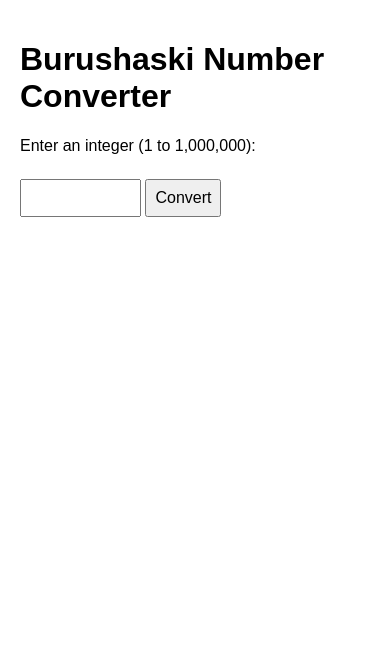
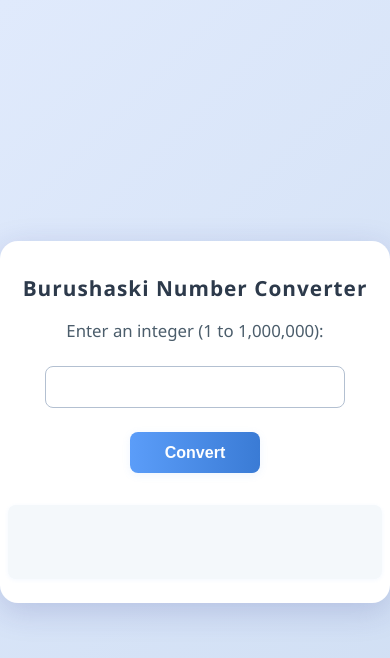
Before and after one commit to farissalman12/burushashki-number-converter, a plain HTML site: page index.html in a window 390 px wide. Drawn offline with Linux system fonts and the light colour scheme.

Commit message:
Enhance UI with modern CSS: card layout, gradients, improved buttons and mobile responsiveness

```diff
--- a/index.html
+++ b/index.html
@@ -6,31 +6,107 @@
     <title>Burushaski Number Converter</title>
     <style>
       body {
-        font-family: Arial, sans-serif;
-        padding: 20px;
-        max-width: 600px;
-        margin: auto;
+        background: linear-gradient(135deg, #e0eafc 0%, #cfdef3 100%);
+        min-height: 100vh;
+        font-family: "Segoe UI", Arial, sans-serif;
+        display: flex;
+        align-items: center;
+        justify-content: center;
+        margin: 0;
       }
-      input,
+      .container {
+        background: #fff;
+        border-radius: 18px;
+        box-shadow: 0 8px 32px 0 rgba(31, 38, 135, 0.18);
+        padding: 2.5rem 2rem 2rem 2rem;
+        max-width: 400px;
+        width: 100%;
+        text-align: center;
+        transition: box-shadow 0.3s;
+      }
+      .container:hover {
+        box-shadow: 0 12px 40px 0 rgba(31, 38, 135, 0.22);
+      }
+      h1 {
+        color: #2d3a4b;
+        font-size: 2rem;
+        margin-bottom: 0.5rem;
+        letter-spacing: 1px;
+      }
+      p {
+        color: #4b5d6b;
+        margin-bottom: 1.5rem;
+        font-size: 1.05rem;
+      }
+      input[type="number"] {
+        width: 80%;
+        padding: 0.7rem 1rem;
+        border: 1.5px solid #b3c0d1;
+        border-radius: 8px;
+        font-size: 1.1rem;
+        outline: none;
+        margin-bottom: 1rem;
+        transition: border-color 0.2s, box-shadow 0.2s;
+        box-sizing: border-box;
+      }
+      input[type="number"]:focus {
+        border-color: #5b9df9;
+        box-shadow: 0 0 0 2px #b3d1ff55;
+      }
       button {
-        font-size: 1rem;
-        padding: 8px;
-        margin-top: 8px;
+        background: linear-gradient(90deg, #5b9df9 0%, #3a7bd5 100%);
+        color: #fff;
+        border: none;
+        border-radius: 8px;
+        padding: 0.7rem 2.2rem;
+        font-size: 1.1rem;
+        font-weight: 600;
+        cursor: pointer;
+        box-shadow: 0 2px 8px 0 rgba(90, 155, 249, 0.1);
+        transition: background 0.2s, transform 0.1s;
+        margin-top: 0.5rem;
+      }
+      button:hover,
+      button:focus {
+        background: linear-gradient(90deg, #3a7bd5 0%, #5b9df9 100%);
+        transform: translateY(-2px) scale(1.03);
       }
       #result {
-        margin-top: 20px;
+        margin-top: 2rem;
         font-weight: bold;
+        font-size: 1.2rem;
+        color: #2d3a4b;
+        min-height: 2.2em;
+        background: #f4f8fb;
+        border-radius: 8px;
+        padding: 1rem 0.5rem;
+        box-shadow: 0 1px 4px 0 rgba(90, 155, 249, 0.07);
+        transition: background 0.2s;
+      }
+      @media (max-width: 500px) {
+        .container {
+          padding: 1.2rem 0.5rem 1.5rem 0.5rem;
+          max-width: 98vw;
+        }
+        h1 {
+          font-size: 1.3rem;
+        }
+        input[type="number"],
+        button {
+          font-size: 1rem;
+        }
       }
     </style>
   </head>
   <body>
-    <h1>Burushaski Number Converter</h1>
-    <p>Enter an integer (1 to 1,000,000):</p>
-    <input id="numberInput" type="number" min="1" max="1000000" />
-    <button onclick="convertNumber()">Convert</button>
-
-    <div id="result"></div>
-
+    <div class="container">
+      <h1>Burushaski Number Converter</h1>
+      <p>Enter an integer (1 to 1,000,000):</p>
+      <input id="numberInput" type="number" min="1" max="1000000" />
+      <br />
+      <button onclick="convertNumber()">Convert</button>
+      <div id="result"></div>
+    </div>
     <script>
       const units = {
         1: "hik",
@@ -43,14 +119,12 @@
         8: "altambi",
         9: "huntí",
       };
-
       const tens = {
         1: "altar", // 20
         2: "alto-altar", // 40
         3: "iski-altar", // 60
         4: "walti-altar", // 80
       };
-
       function convert(num) {
         if (!Number.isInteger(num)) {
           throw new Error("Input must be an integer.");
@@ -63,97 +137,73 @@
         if (num > 1000000) {
           throw new Error("Maximum allowed value is 1,000,000.");
         }
-
         if (num < 10) {
           return units[num];
         }
-
         if (num < 20) {
           return "turma-" + units[num - 10];
         }
-
         if (num < 100) {
           return convertBelow100(num);
         }
-
         if (num < 1000) {
           return convertHundreds(num);
         }
-
         if (num < 1000000) {
           return convertThousands(num);
         }
-
         if (num === 1000000) {
           return "saas-tha";
         }
       }
-
       function convertBelow100(num) {
         const twenties = Math.floor(num / 20);
         const remainder = num % 20;
         let parts = [];
-
         if (twenties > 0) {
           parts.push(tens[twenties]);
         }
-
         if (remainder === 0) {
           return parts.join("-");
         }
-
         if (remainder < 10) {
           parts.push(units[remainder]);
         } else {
           parts.push("turma-" + units[remainder - 10]);
         }
-
         return parts.join("-");
       }
-
       function convertHundreds(num) {
         const hundreds = Math.floor(num / 100);
         const remainder = num % 100;
-
         if (num === 100) {
           return "hik tha";
         }
-
         let parts = [];
         parts.push(units[hundreds] + " tha");
-
         if (remainder === 0) {
           return parts.join(" ");
         }
-
         parts.push("ke");
         parts.push(convert(remainder));
-
         return parts.join(" ");
       }
-
       function convertThousands(num) {
         const thousands = Math.floor(num / 1000);
         const remainder = num % 1000;
-
         let parts = [];
-
         if (thousands === 1) {
           parts.push("saas");
         } else {
           parts.push(convert(thousands) + " saas");
         }
-
         if (remainder === 0) {
           return parts.join(" ");
         }
-
         parts.push("ke");
         parts.push(convert(remainder));
-
         return parts.join(" ");
       }
-
       function convertNumber() {
         const input = document.getElementById("numberInput").value;
         const resultDiv = document.getElementById("result");
```
